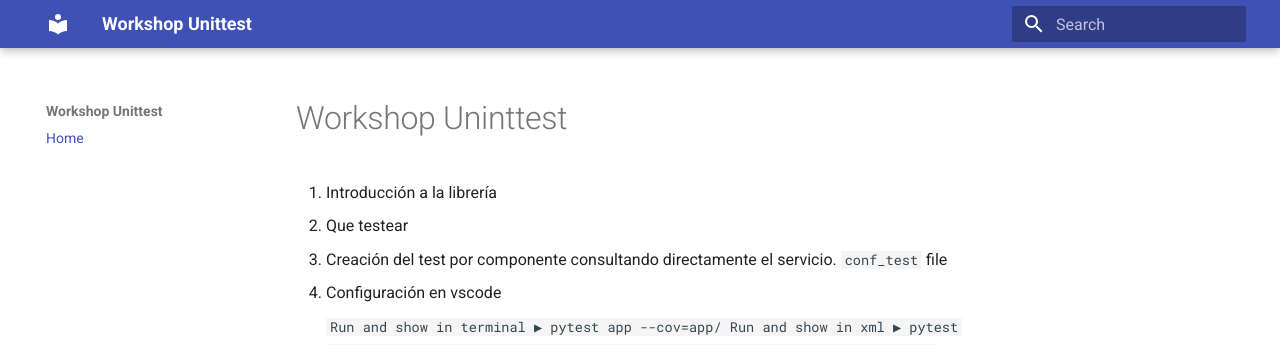
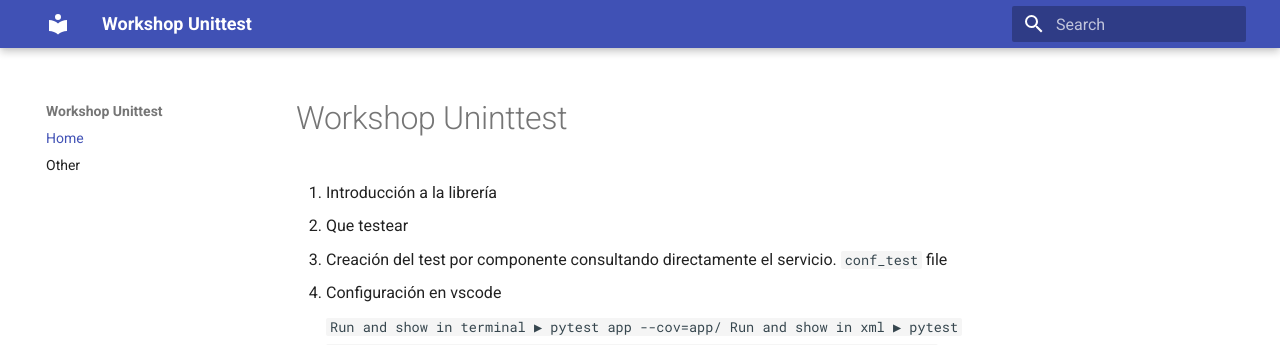
Before and after one commit to SandoDev/workshop-unittest, an MkDocs documentation site: the page built from docs/index.md, in a window 1280 px wide. Shown: the top 345 px of the page. Built offline with MkDocs 1.6.1 and Material for MkDocs 9.7.7, drawn with Linux system fonts in a browser that asks for light colours.

```diff
--- a/mkdocs.yml
+++ b/mkdocs.yml
@@ -2,6 +2,7 @@ site_name: Workshop Unittest
 
 nav:
     - Home: index.md
+    - Other: other.md
 
 theme:
     name: material
```
Also changed, not shown: docs/other.md (added, +1 -0 lines).
